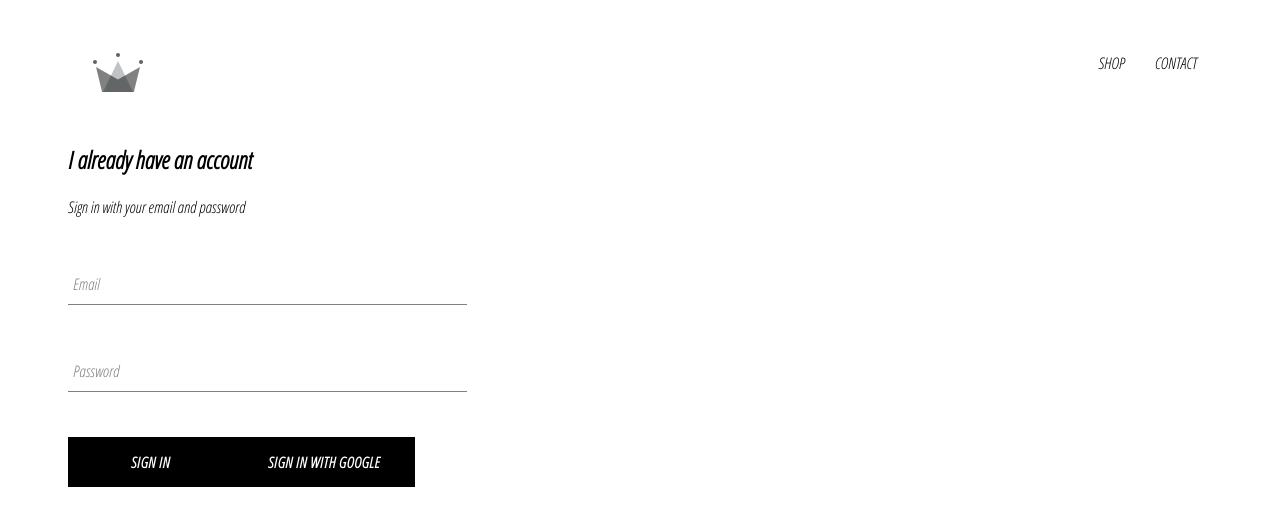
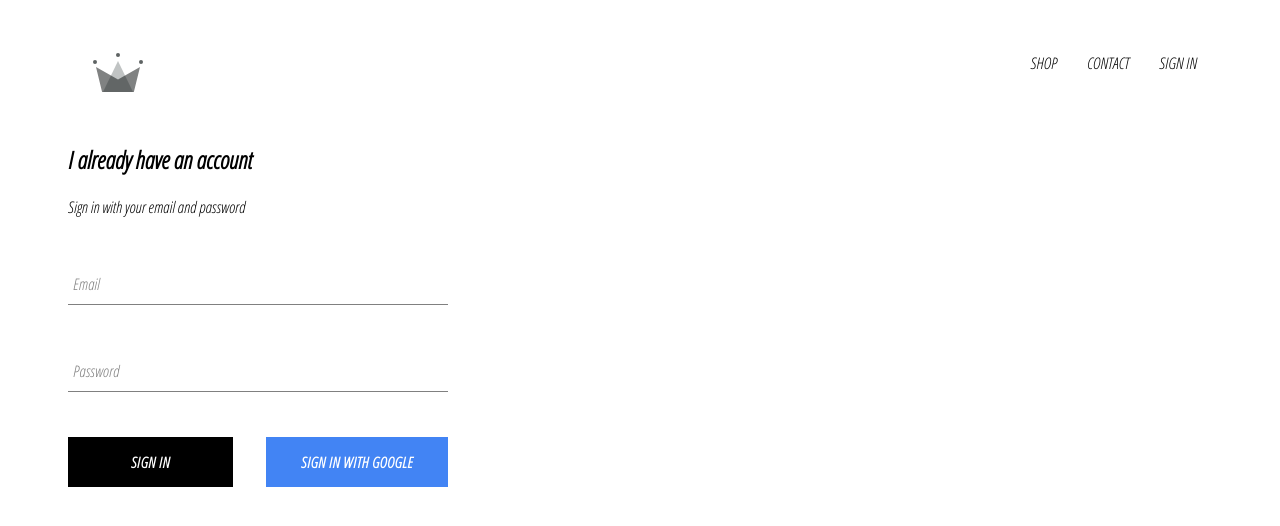
Before and after one commit to piklume/crwn-clothing, a React (Create React App) app: page /signin in a window 1280 px wide. Shown: the top 526 px of the page. Built offline with nearby package versions, Linux system fonts and the light colour scheme; no server answers.

Commit message:
Created the styling for sign in with google button and added sign out

```diff
--- a/src/App.css
+++ b/src/App.css
@@ -46,3 +46,7 @@
   text-decoration: none;
   color: black;
 }
+
+* {
+  box-sizing: border-box;
+}
--- a/src/App.js
+++ b/src/App.js
@@ -6,11 +6,34 @@
 import ShopPage from './pages/shop/shop.component.jsx';
 import Header from './components/header/header.component.jsx';
 import SignInAndSignUpPage from './pages/sign-in-and-sign-up/sign-in-and-sign-up.component.jsx';
+import {auth} from './firebase/firebase.utils';
 
-function App() {
+class App extends React.Component {
+  constructor() {
+    super();
+
+    this.state = {
+      currentUser: null
+    };
+  }
+
+  unsubscribeFromAuth = null;
+
+  componentDidMount() {
+    this.unsubscribeFromAuth = auth.onAuthStateChanged(user => {
+      this.setState({ currentUser: user });
+    });
+  }
+
+  componentWillUnmount() {
+    this.unsubscribeFromAuth();
+  }
+
+
+  render() {
     return (
       <div>
-      <Header />
+        <Header currentUser={this.state.currentUser}/>
         <Switch>
           <Route exact path='/' component={HomePage} />
           <Route exact path='/shop' component={ShopPage} />
@@ -19,5 +42,6 @@
       </div>
     );
   }
+}
 
 export default App;
--- a/src/components/custom-button/custom-button.component.jsx
+++ b/src/components/custom-button/custom-button.component.jsx
@@ -2,8 +2,8 @@
 
 import './custom-button.styles.scss';
 
-const CustomButton = ( { children, ...otherProps }) => (
-    <button className='custom-button' {...otherProps}>
+const CustomButton = ( { children, isGoogleSignIn, ...otherProps }) => (
+    <button className={`${isGoogleSignIn?'google-sign-in':''} custom-button`} {...otherProps}>
         {children}
     </button>
 );
--- a/src/components/custom-button/custom-button.styles.scss
+++ b/src/components/custom-button/custom-button.styles.scss
@@ -19,4 +19,14 @@
       color: black;
       border: 1px solid black;
     }
+
+    &.google-sign-in {
+      background-color: #4284F4;
+      color: white;
+
+      &:hover {
+        background-color: #357AE8;
+        border: none;
+      }
+    }
   }
--- a/src/components/header/header.component.jsx
+++ b/src/components/header/header.component.jsx
@@ -2,10 +2,11 @@
 import {Link} from 'react-router-dom';
 
 import { ReactComponent as Logo } from '../../assets/crown.svg';
+import {auth} from '../../firebase/firebase.utils';
 
 import './header.styles.scss'
 
-const Header = () => (
+const Header = ({currentUser}) => (
     <div className='header'>
         <Link className='logo-container' to="/">
             <Logo className='logo'/>
@@ -13,6 +14,12 @@
         <div className='options'>
             <Link className='option' to="/shop">SHOP</Link>
             <Link className='option' to="/shop">CONTACT</Link>
+            {
+                currentUser ?
+                <div className='option' onClick={() => auth.signOut()}>SIGN OUT</div>
+                :
+                <Link className='option' to="/signin">SIGN IN</Link>
+            }
         </div>
     </div>
 );
--- a/src/components/header/header.styles.scss
+++ b/src/components/header/header.styles.scss
@@ -20,6 +20,7 @@
 
       .option {
         padding: 10px 15px;
+        cursor: pointer;
       }
     }
   }
--- a/src/components/sign-in/sign-in.component.jsx
+++ b/src/components/sign-in/sign-in.component.jsx
@@ -49,9 +49,10 @@
                      value={this.state.password}
                      label='Password'
                      required />
-
-                    <CustomButtom type="submit">SIGN IN</CustomButtom>
-                    <CustomButtom onClick={signInWithGoogle}>{' '}SIGN IN WITH GOOGLE{' '}</CustomButtom>
+                   <div className='buttons'>
+                        <CustomButtom type="submit">SIGN IN</CustomButtom>
+                        <CustomButtom onClick={signInWithGoogle} isGoogleSignIn>{' '}SIGN IN WITH GOOGLE{' '}</CustomButtom>
+                    </div>
                 </form>
 
             </div>
--- a/src/components/sign-in/sign-in.styles.scss
+++ b/src/components/sign-in/sign-in.styles.scss
@@ -1,9 +1,14 @@
 .sign-in {
- width: 30vw;
+ width: 380px;
  display: flex;
  flex-direction: column;
 
     .title {
         margin: 10px 0;
     }
+
+    .buttons {
+        display: flex;
+        justify-content: space-between;
+    }
 }
```
Lines whose indentation alone changed are shown as unchanged.
